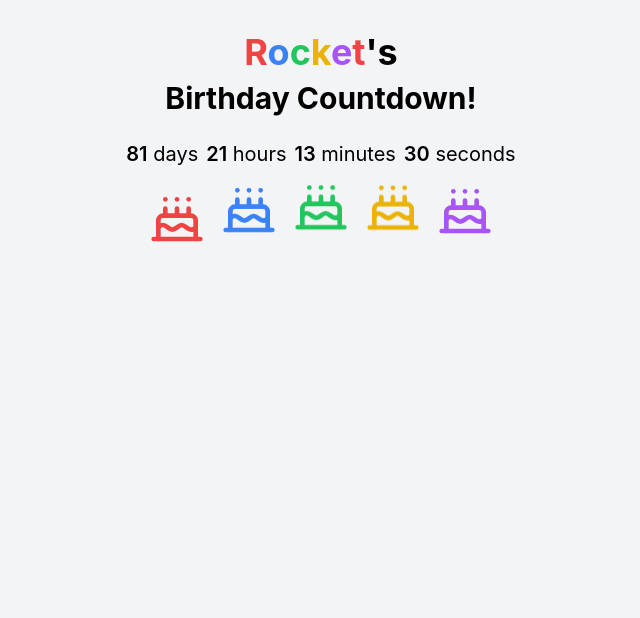
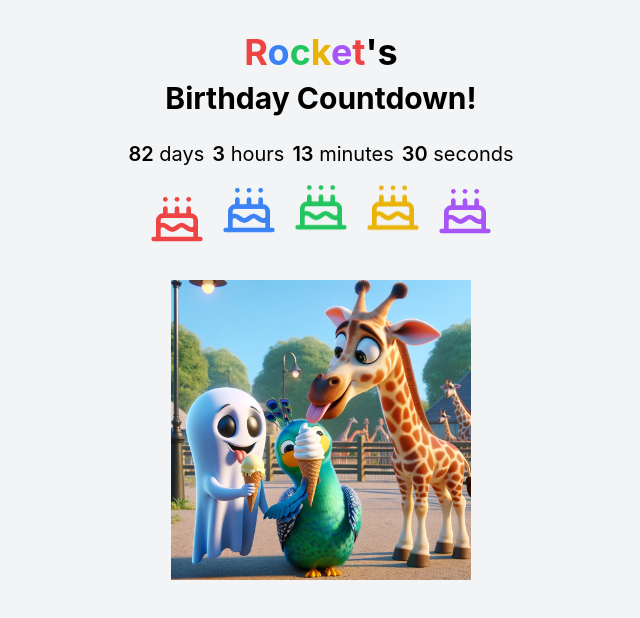
Before and after one commit to hbgnostic/birthday-countdown, a React (Create React App) app: page / in a window 1280 px wide. Shown: the top 618 px of the page, without its empty margins (319-959 px from the left). Built offline with nearby package versions, Linux system fonts and the light colour scheme.

Commit message:
Add birthday image below countdown

```diff
--- a/src/App.js
+++ b/src/App.js
@@ -6,7 +6,7 @@ const BirthdayCountdown = () => {
   const [secondsLeft, setSecondsLeft] = useState(() => {
     const now = new Date();
     const currentYear = now.getFullYear();
-    let birthdayDate = new Date(`October 28, ${currentYear} 00:00:00`);
+    let birthdayDate = new Date(currentYear, 9, 28, 6, 0, 0); // October 28th at 6:00 AM
 
     if (now > birthdayDate) {
       birthdayDate.setFullYear(currentYear + 1);
@@ -72,6 +72,13 @@ const BirthdayCountdown = () => {
           />
         ))}
       </div>
+      <div className="mt-8 max-w-full">
+      <img
+          src={`${process.env.PUBLIC_URL}/Day1Pic.jpg`}
+          alt="Birthday celebration"
+          style={{width: '300px', border: 'none'}}
+        />
+      </div>
     </div>
   );
 };
```
Also changed, not shown: public/Day1Pic.jpg (added).
